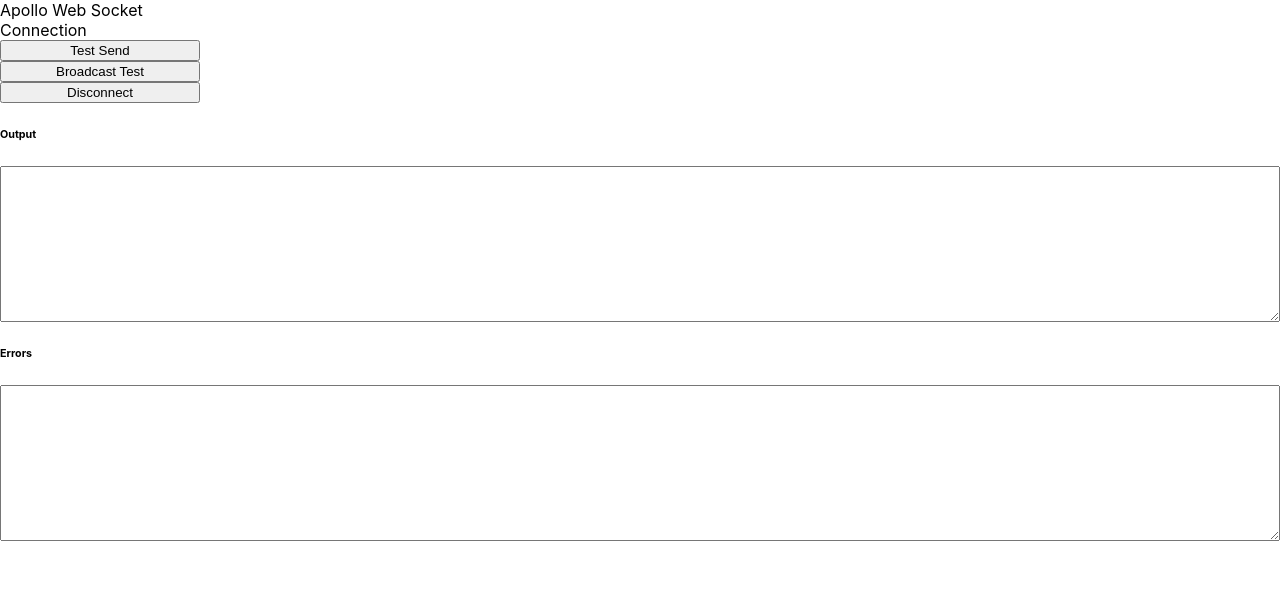
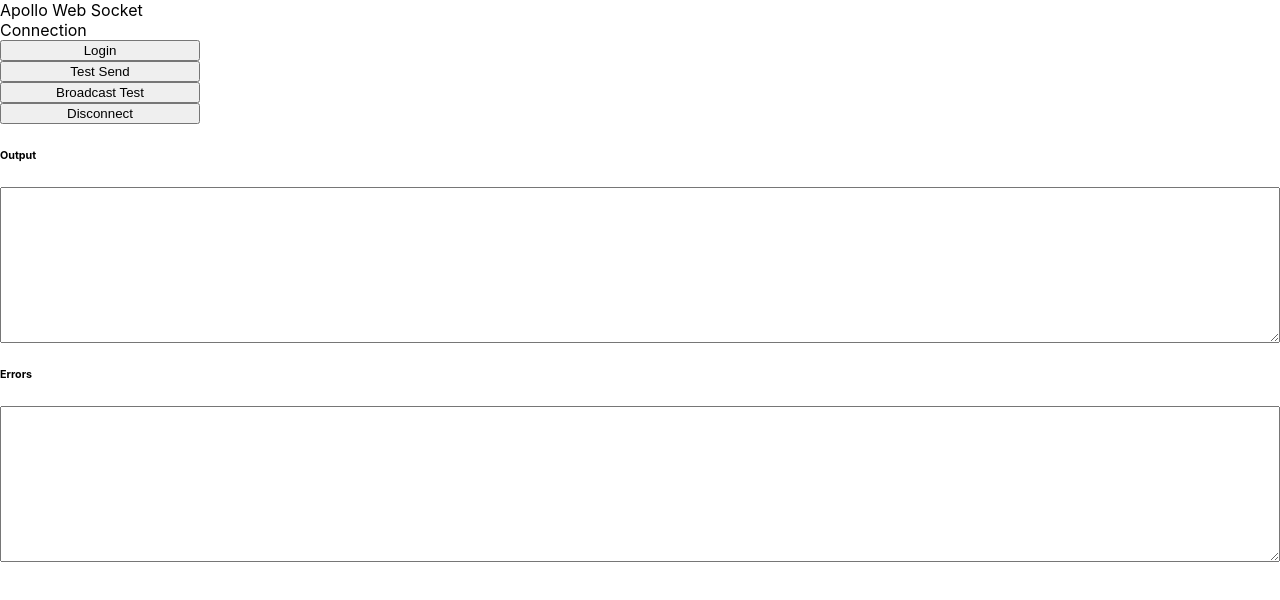
Before and after one commit to garrettjstevens/apollo-websocket-test, a React (Create React App) app: page / in a window 1280 px wide. Shown: the top 600 px of the page. Built offline with nearby package versions, Linux system fonts and the light colour scheme; no server answers.

Commit message:
added remote login, but not quite working

```diff
--- a/src/App.tsx
+++ b/src/App.tsx
@@ -3,13 +3,14 @@
 // import axios from "axios";
 
 import {Stomp} from "@stomp/stompjs";
+// import ReactDOM from 'react-dom';
 // import SockJS from 'sockjs-client';
 
 // let sock : any
 let client : any
 
 
-const App = () => {
+const App = (props:any) => {
 
 
     const [output, setOutput] = useState('')
@@ -18,7 +19,10 @@
     const [constructorHasRun, setConstructorHasRun] = useState(false);
 
 
-    const constructor = () => {
+    let containerEl = document.createElement('div');
+    let externalWindow = null;
+
+    const constructor = (props:any) => {
         if (constructorHasRun) return;
         // sock = new SockJS('http://localhost:8080/apollo/stomp')
         // sock = new WebSocket('ws://localhost:8080/apollo/stomp/websocket')
@@ -83,7 +87,7 @@
         setConstructorHasRun(true);
     };
 
-    constructor()
+    constructor(props)
 
 
 
@@ -91,6 +95,22 @@
       <div style={{display: 'flex', flexDirection: 'column'}}>
         <div style={{display: 'flex', flexDirection: 'column', width: 200}}>
         Apollo Web Socket Connection
+            <button
+            onClick={ () => {
+                const loginUrl = 'http://localhost:8080/apollo/auth/login?targetUri=http://localhost:3000'
+                window.location.href = loginUrl
+                // ReactDOM.createPortal(props.children, containerEl);
+                // externalWindow = window.open(
+                //     'http://localhost:8080/apollo/auth/login?targetUri=http://localhost:3000',
+                //     '_blank', 'width=600,height=400,left=200,top=200'
+                // );
+
+                // alert('login')
+                // STEP 1: create a container <div>
+                // http://localhost:8080/apollo/auth/login?targetUri=http://localhost:3000
+            }}>
+                Login
+            </button>
         <button
             disabled={!client.active}
             onClick={() => {
```
Also changed, not shown: 1 other file (tests, documents, lock files or other folders).
